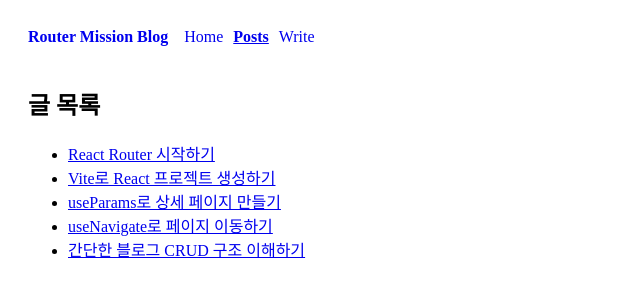
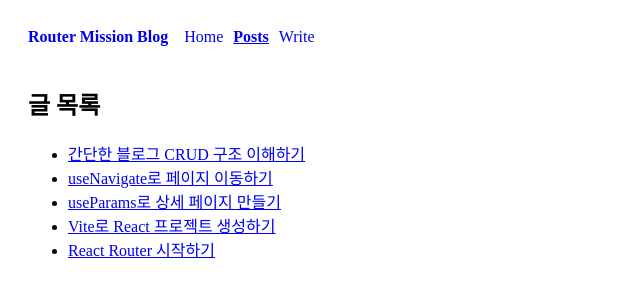
Before and after one commit to rkskek8484-cell/est_ajax-router-mission, a React (Vite) app: page /posts in a window 1280 px wide. Shown: the top 300 px of the page, without its empty margins (0-640 px from the left). Built offline with nearby package versions, Linux system fonts and the light colour scheme.

Commit message:
Refactor Home and Posts components to improve post sorting and handle empty states

```diff
--- a/src/pages/Home.jsx
+++ b/src/pages/Home.jsx
@@ -1,20 +1,28 @@
 import { Link } from 'react-router';
 
 export default function Home({ posts }) {
-  const recentPosts = posts.slice(0, 3);
+  const latest = [...posts].sort((a, b) => new Date(b.createdAt) - new Date(a.createdAt)).slice(0, 3);
+
+  console.log(latest);
 
   return (
     <section>
       <h2>소개</h2>
       <p>React Router로 목록/상세/작성/수정/삭제를 연습하는 미션입니다.</p>
       <h3>최신 글</h3>
-      <ul>
-        {recentPosts.map((p) => (
-          <li key={p.id}>
-            <Link to={`./Posts/${p.id}`}>{p.title}</Link>
-          </li>
-        ))}
-      </ul>
+      {posts.length === 0 ? (
+        <>
+          <p>글이 없습니다.</p>
+        </>
+      ) : (
+        <ul>
+          {posts.map((p) => (
+            <li>
+              <Link to={`./post/${p.id}`}>{p.title}</Link>
+            </li>
+          ))}
+        </ul>
+      )}
     </section>
   );
 }
--- a/src/pages/Posts.jsx
+++ b/src/pages/Posts.jsx
@@ -1,16 +1,25 @@
 import { Link } from 'react-router';
 
 export default function Posts({ posts }) {
+  const sorted = [...posts].sort((a, b) => new Date(b.createdAt) - new Date(a.createdAt));
+
   return (
-    <div>
+    <section>
       <h2>글 목록</h2>
-      <ul>
-        {posts.map((p) => (
-          <li key={p.id}>
-            <Link to={`/posts/${p.id}`}>{p.title}</Link>
-          </li>
-        ))}
-      </ul>
-    </div>
+
+      {posts.length === 0 ? (
+        <>
+          <p>글이 없습니다.</p>
+        </>
+      ) : (
+        <ul>
+          {sorted.map((p) => (
+            <li>
+              <Link to={`./post/${p.id}`}>{p.title}</Link>
+            </li>
+          ))}
+        </ul>
+      )}
+    </section>
   );
 }
```
